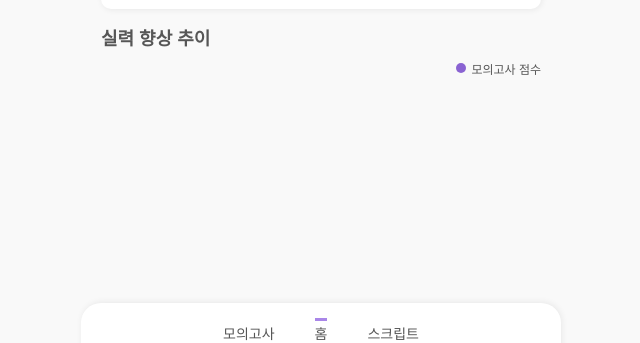
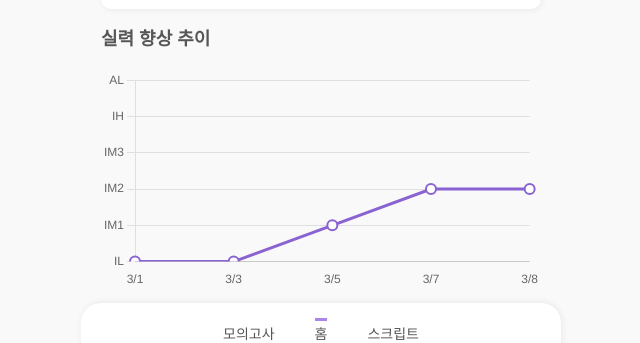
Before and after one commit to SSAFY12-B107/OmyPIc, a React (Vite) app in the folder Frontend/: page / in a window 1280 px wide. Shown: the part 447-790 px from the top of the page, without its empty margins (319-959 px from the left). Built offline with nearby package versions, Linux system fonts and the light colour scheme.

Commit message:
[feat] chartjs 사용해 실력향상 추이 그래프 생성#S12P21B107-41

```diff
--- a/Frontend/src/components/home/LevelChart.module.css
+++ b/Frontend/src/components/home/LevelChart.module.css
@@ -1,4 +1,5 @@
 .level-chart h2 {
+  margin-bottom: 2rem;
   font-size: 1.8rem;
 }
 
--- a/Frontend/src/components/home/LevelChart.tsx
+++ b/Frontend/src/components/home/LevelChart.tsx
@@ -1,12 +1,96 @@
 import styles from "./LevelChart.module.css";
+import { Line } from 'react-chartjs-2';
+import {
+  Chart as ChartJS,
+  CategoryScale,
+  LinearScale,
+  PointElement,
+  LineElement,
+  Title,
+  Tooltip,
+  Legend,
+  ChartOptions,
+  ChartData
+} from 'chart.js';
+
+// Chart.js 등록
+ChartJS.register(
+  CategoryScale,
+  LinearScale,
+  PointElement,
+  LineElement,
+  Title,
+  Tooltip,
+  Legend
+);
+
+// Chart.js 타입 정의
+type LevelChartData = ChartData<'line', number[], string>;
+type LevelChartOptions = ChartOptions<'line'>;
 
 type Props = {};
 
 function LevelChart({}: Props) {
+  // 레벨 정의
+  const levels = ['IL', 'IM1', 'IM2', 'IM3', 'IH', 'AL'];
+
+  // 차트 데이터
+  const data: LevelChartData = {
+    labels: ['3/1', '3/3', '3/5', '3/7', '3/8'],
+    datasets: [{
+      label: '모의고사 점수',
+      data: [0, 0, 1, 2, 2], // 인덱스로 레벨 표시 (0=IL, 1=IM1, ...)
+      borderColor: '#8A63D2',
+      backgroundColor: '#8A63D2',
+      tension: 0, // 직선으로 설정
+      pointRadius: 5,
+      pointBackgroundColor: 'white',
+      pointBorderColor: '#8A63D2',
+      pointBorderWidth: 2,
+    }]
+  };
+
+  // 차트 옵션
+  const options: LevelChartOptions = {
+    responsive: true,
+    plugins: {
+      legend: {
+        display: false, // 기본 범례 숨김
+      },
+      tooltip: {
+        callbacks: {
+          label: function(context) {
+            return levels[context.raw]; // 툴팁에도 레벨 이름 표시
+          }
+        }
+      }
+    },
+    scales: {
+      y: {
+        min: 0,
+        max: levels.length - 1,
+        ticks: {
+          callback: function(value) {
+            return levels[value]; // Y축에 레벨 이름 표시
+          },
+          stepSize: 1
+        },
+        grid: {
+          drawBorder: false,
+        }
+      },
+      x: {
+        grid: {
+          display: false,
+        }
+      }
+    }
+  };
+
   return (
     <div className={styles["level-chart"]}>
       <h2>실력 향상 추이</h2>
-      {/* 차트 자리 */}
+      <Line data={data} options={options} />
 
       {/* 커스텀 범례 */}
       <div className={styles["chart-legend"]}>
```
